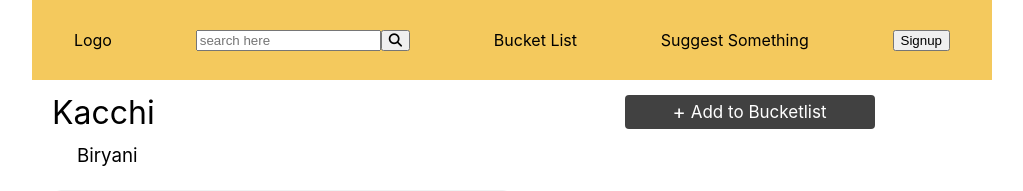
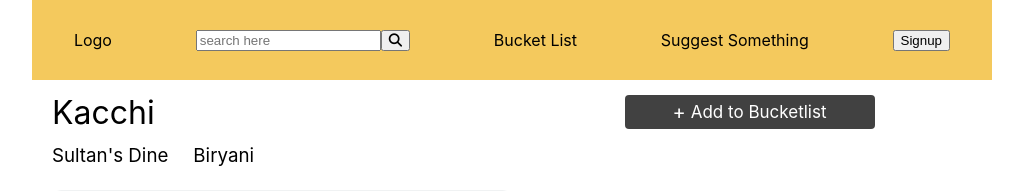
Before and after one commit to MushfiqMashuk/FoodMortem, a Next.js app: page /products/1 in a window 1280 px wide. Shown: the top 191 px of the page, without its empty margins (128-1151 px from the left). Built offline with nearby package versions, Linux system fonts and the light colour scheme; data requests are answered from the project's data file.

Commit message:
Single Brand Page Added with getStaticPaths

```diff
--- a/pages/products/[productId].jsx
+++ b/pages/products/[productId].jsx
@@ -8,11 +8,6 @@ import styles from "./singleProduct.module.scss";
 
 function SingleProduct({ product }) {
   const router = useRouter();
-
-  function changePath() {
-    console.log("Changing path");
-    router.push(`/brands`);
-  }
 
   if (router.isFallback) {
     return <LoadingSpinner />;
@@ -38,7 +33,7 @@ function SingleProduct({ product }) {
               className={styles.product_brand}
               onClick={() => router.push(`/brands/${product.brand.id}`)}
             >
-              {product.brand.name}
+              {product.brand.name ? product.brand.name : product.brand}
             </h3>
             <h3 className={styles.product_category}>{product.category}</h3>
           </div>
```
Also changed, not shown: pages/brands/[brandId].jsx (+8 -1 lines).
